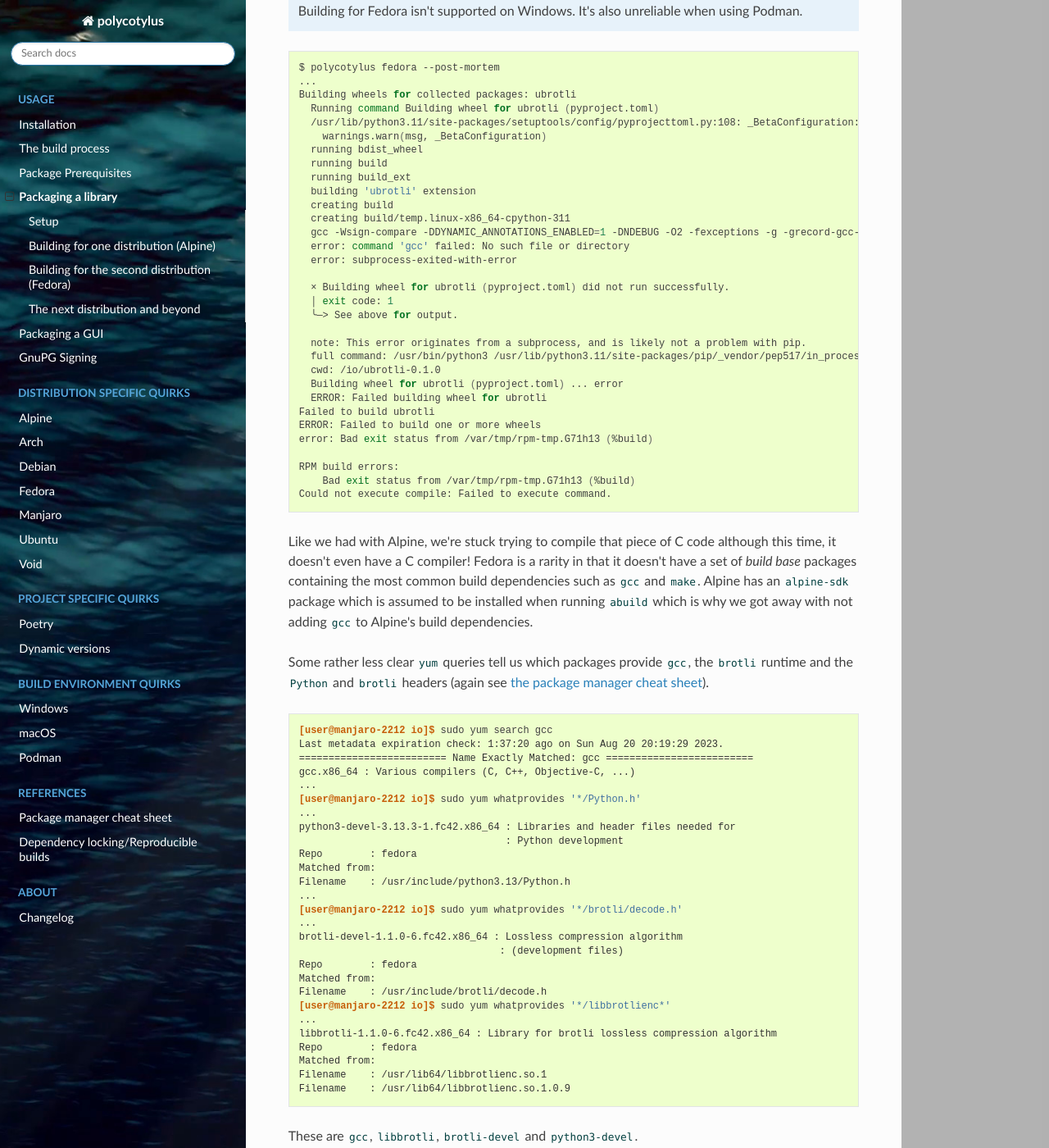
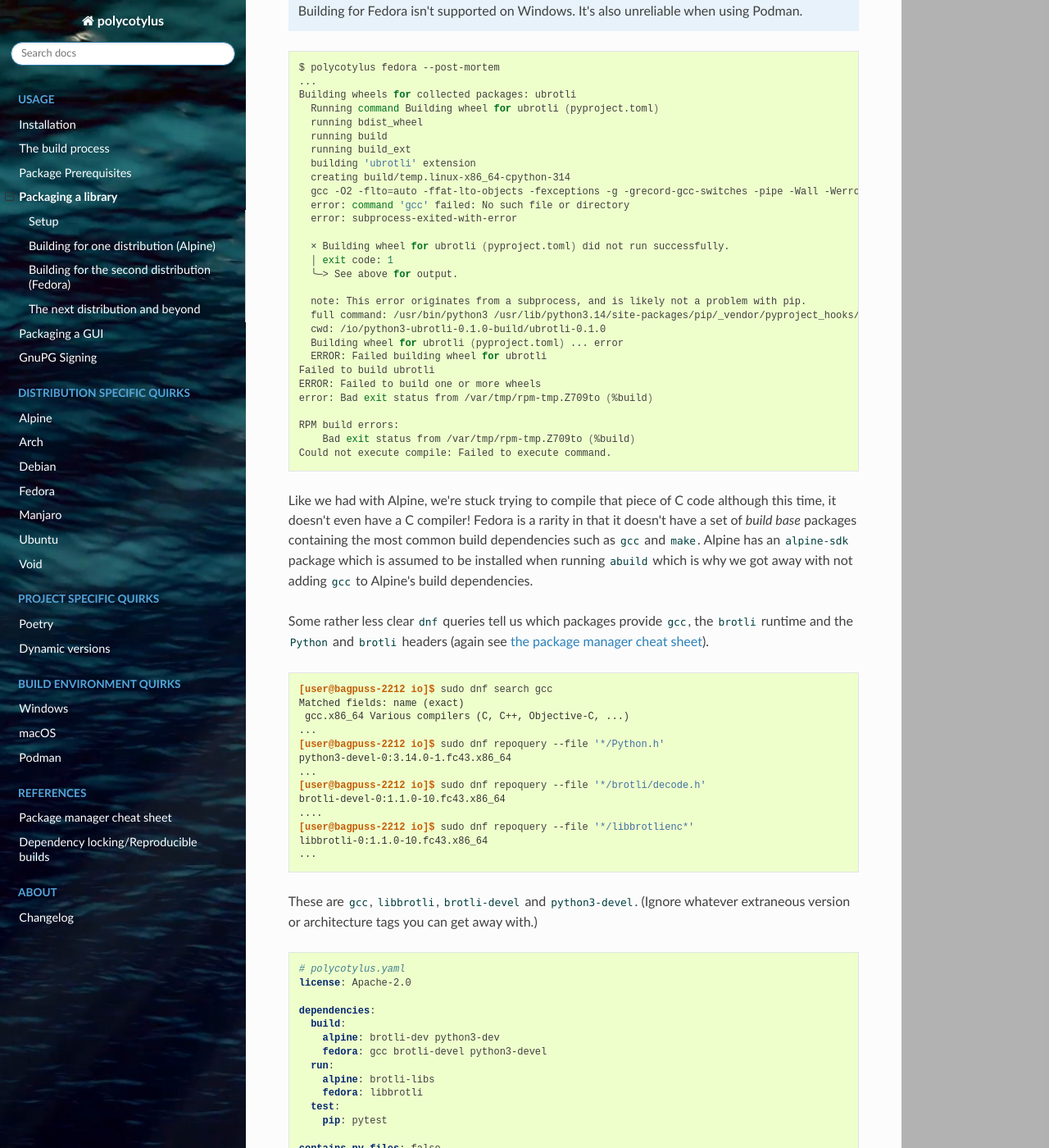
Before and after one commit to bwoodsend/polycotylus, a Sphinx documentation site: the page built from docs/source/example-library.rst, in a window 1280 px wide and 1400 px high, scrolled down 5391 px. Shown: the whole window at 82% size. Built offline with Sphinx 7.4.7 and the Read the Docs theme 3.1.0, drawn with Linux system fonts in a browser that asks for light colours; pages that are not in the unit, such as notebooks, are missing from menus.

Commit message:
Promote Fedora 43 to latest release

```diff
--- a/README.rst
+++ b/README.rst
@@ -64,7 +64,7 @@
 Alpine_        3.17-3.22, edge
 Arch_          rolling
 Debian_        13, 14 (prerelease)
-Fedora_        37-42, 43 (prerelease)
+Fedora_        37-43, 44 (rawhide)
 Manjaro_       rolling
 O̶p̶e̶n̶S̶U̶S̶E       Redacted
 Ubuntu_        24.04-25.10
--- a/docs/source/example-library.rst
+++ b/docs/source/example-library.rst
@@ -283,15 +283,12 @@
     ...
     Building wheels for collected packages: ubrotli
       Running command Building wheel for ubrotli (pyproject.toml)
-      /usr/lib/python3.11/site-packages/setuptools/config/pyprojecttoml.py:108: _BetaConfiguration: Support for `[tool.setuptools]` in `pyproject.toml` is still *beta*.
-        warnings.warn(msg, _BetaConfiguration)
       running bdist_wheel
       running build
       running build_ext
       building 'ubrotli' extension
-      creating build
-      creating build/temp.linux-x86_64-cpython-311
-      gcc -Wsign-compare -DDYNAMIC_ANNOTATIONS_ENABLED=1 -DNDEBUG -O2 -fexceptions -g -grecord-gcc-switches -pipe -Wall -Werror=format-security -Wp,-U_FORTIFY_SOURCE,-D_FORTIFY_SOURCE=3 -Wp,-D_GLIBCXX_ASSERTIONS -fstack-protector-strong -m64 -mtune=generic -fasynchronous-unwind-tables -fstack-clash-protection -fcf-protection -D_GNU_SOURCE -fPIC -fwrapv -O2 -fexceptions -g -grecord-gcc-switches -pipe -Wall -Werror=format-security -Wp,-U_FORTIFY_SOURCE,-D_FORTIFY_SOURCE=3 -Wp,-D_GLIBCXX_ASSERTIONS -fstack-protector-strong -m64 -mtune=generic -fasynchronous-unwind-tables -fstack-clash-protection -fcf-protection -D_GNU_SOURCE -fPIC -fwrapv -O2 -fexceptions -g -grecord-gcc-switches -pipe -Wall -Werror=format-security -Wp,-U_FORTIFY_SOURCE,-D_FORTIFY_SOURCE=3 -Wp,-D_GLIBCXX_ASSERTIONS -fstack-protector-strong -m64 -mtune=generic -fasynchronous-unwind-tables -fstack-clash-protection -fcf-protection -D_GNU_SOURCE -fPIC -fwrapv -O2 -flto=auto -ffat-lto-objects -fexceptions -g -grecord-gcc-switches -pipe -Wall -Werror=format-security -Wp,-U_FORTIFY_SOURCE,-D_FORTIFY_SOURCE=3 -Wp,-D_GLIBCXX_ASSERTIONS -specs=/usr/lib/rpm/redhat/redhat-hardened-cc1 -fstack-protector-strong -specs=/usr/lib/rpm/redhat/redhat-annobin-cc1 -m64 -mtune=generic -fasynchronous-unwind-tables -fstack-clash-protection -fcf-protection -fno-omit-frame-pointer -mno-omit-leaf-frame-pointer -fPIC -I/usr/include/python3.11 -c wrapper.c -o build/temp.linux-x86_64-cpython-311/wrapper.o
+      creating build/temp.linux-x86_64-cpython-314
+      gcc -O2 -flto=auto -ffat-lto-objects -fexceptions -g -grecord-gcc-switches -pipe -Wall -Werror=format-security -Wp,-U_FORTIFY_SOURCE,-D_FORTIFY_SOURCE=3 -Wp,-D_GLIBCXX_ASSERTIONS -specs=/usr/lib/rpm/redhat/redhat-hardened-cc1 -fstack-protector-strong -specs=/usr/lib/rpm/redhat/redhat-annobin-cc1 -m64 -march=x86-64 -mtune=generic -fasynchronous-unwind-tables -fstack-clash-protection -fcf-protection -mtls-dialect=gnu2 -fno-omit-frame-pointer -mno-omit-leaf-frame-pointer -fPIC -I/usr/include/python3.14 -c wrapper.c -o build/temp.linux-x86_64-cpython-314/wrapper.o
       error: command 'gcc' failed: No such file or directory
       error: subprocess-exited-with-error
 
@@ -300,16 +297,16 @@
       ╰─> See above for output.
 
       note: This error originates from a subprocess, and is likely not a problem with pip.
-      full command: /usr/bin/python3 /usr/lib/python3.11/site-packages/pip/_vendor/pep517/in_process/_in_process.py build_wheel /io/ubrotli-0.1.0/.pyproject-builddir/tmpy2t9fhwp
-      cwd: /io/ubrotli-0.1.0
+      full command: /usr/bin/python3 /usr/lib/python3.14/site-packages/pip/_vendor/pyproject_hooks/_in_process/_in_process.py build_wheel /io/python3-ubrotli-0.1.0-build/.pyproject-builddir/tmpz0coe8h5
+      cwd: /io/python3-ubrotli-0.1.0-build/ubrotli-0.1.0
       Building wheel for ubrotli (pyproject.toml) ... error
       ERROR: Failed building wheel for ubrotli
     Failed to build ubrotli
     ERROR: Failed to build one or more wheels
-    error: Bad exit status from /var/tmp/rpm-tmp.G71h13 (%build)
+    error: Bad exit status from /var/tmp/rpm-tmp.Z709to (%build)
 
     RPM build errors:
-        Bad exit status from /var/tmp/rpm-tmp.G71h13 (%build)
+        Bad exit status from /var/tmp/rpm-tmp.Z709to (%build)
     Could not execute compile: Failed to execute command.
 
 Like we had with Alpine, we're stuck trying to compile that piece of C code
@@ -319,42 +316,28 @@
 package which is assumed to be installed when running ``abuild`` which is why we
 got away with not adding ``gcc`` to Alpine's build dependencies.
 
-Some rather less clear ``yum`` queries tell us which packages provide ``gcc``,
+Some rather less clear ``dnf`` queries tell us which packages provide ``gcc``,
 the ``brotli`` runtime and the ``Python`` and ``brotli`` headers (again see
 :ref:`the package manager cheat sheet <package_manager_cheat_sheet>`).
 
 .. code-block:: console
 
-    [user@manjaro-2212 io]$ sudo yum search gcc
-    Last metadata expiration check: 1:37:20 ago on Sun Aug 20 20:19:29 2023.
-    ========================= Name Exactly Matched: gcc =========================
-    gcc.x86_64 : Various compilers (C, C++, Objective-C, ...)
+    [user@bagpuss-2212 io]$ sudo dnf search gcc
+    Matched fields: name (exact)
+     gcc.x86_64	Various compilers (C, C++, Objective-C, ...)
     ...
-    [user@manjaro-2212 io]$ sudo yum whatprovides '*/Python.h'
+    [user@bagpuss-2212 io]$ sudo dnf repoquery --file '*/Python.h'
+    python3-devel-0:3.14.0-1.fc43.x86_64
     ...
-    python3-devel-3.13.3-1.fc42.x86_64 : Libraries and header files needed for
-                                       : Python development
-    Repo        : fedora
-    Matched from:
-    Filename    : /usr/include/python3.13/Python.h
+    [user@bagpuss-2212 io]$ sudo dnf repoquery --file '*/brotli/decode.h'
+    brotli-devel-0:1.1.0-10.fc43.x86_64
+    ....
+    [user@bagpuss-2212 io]$ sudo dnf repoquery --file '*/libbrotlienc*'
+    libbrotli-0:1.1.0-10.fc43.x86_64
     ...
-    [user@manjaro-2212 io]$ sudo yum whatprovides '*/brotli/decode.h'
-    ...
-    brotli-devel-1.1.0-6.fc42.x86_64 : Lossless compression algorithm
-                                      : (development files)
-    Repo        : fedora
-    Matched from:
-    Filename    : /usr/include/brotli/decode.h
-    [user@manjaro-2212 io]$ sudo yum whatprovides '*/libbrotlienc*'
-    ...
-    libbrotli-1.1.0-6.fc42.x86_64 : Library for brotli lossless compression algorithm
-    Repo        : fedora
-    Matched from:
-    Filename    : /usr/lib64/libbrotlienc.so.1
-    Filename    : /usr/lib64/libbrotlienc.so.1.0.9
-
 
 These are ``gcc``, ``libbrotli``, ``brotli-devel`` and ``python3-devel``.
+(Ignore whatever extraneous version or architecture tags you can get away with.)
 
 .. code-block:: yaml
 
--- a/docs/source/package-managers.rst
+++ b/docs/source/package-managers.rst
@@ -118,8 +118,8 @@
         dnf search substring
 
         # Search by file:
-        dnf whatprovides /usr/bin/python
-        dnf whatprovides '*/libgmp.so'
+        dnf repoquery --file /usr/bin/python
+        dnf repoquery --file '*/libgmp.so'
 
         # List all available packages:
         dnf list
```
Also changed, not shown: 2 other files.
